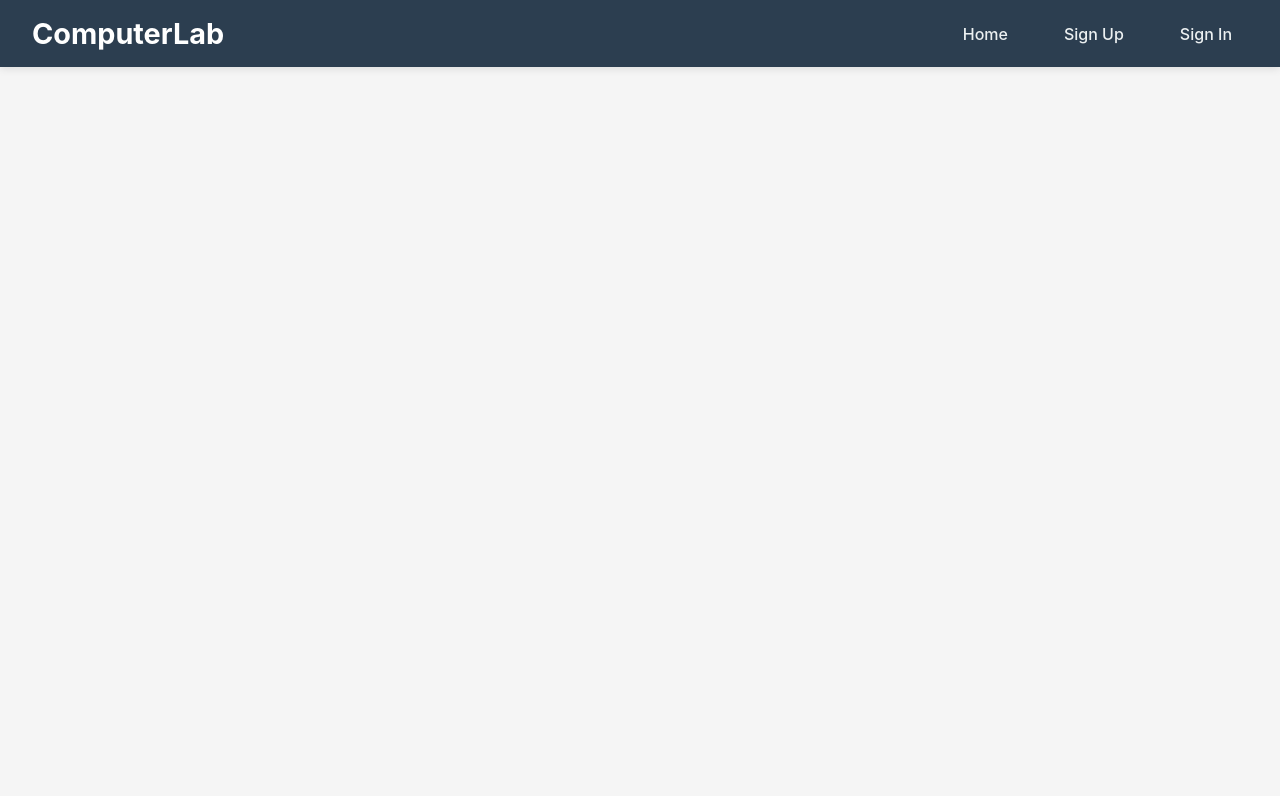
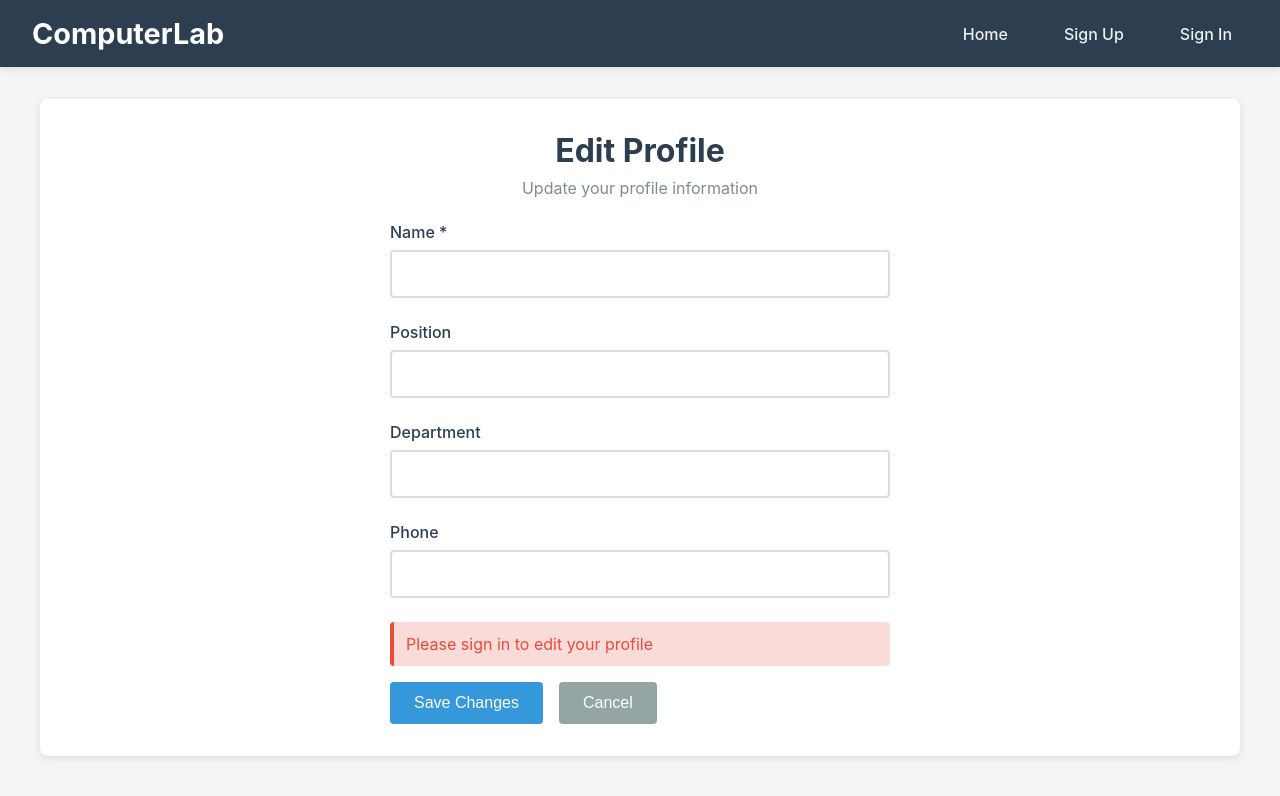
Before and after one commit to CallmeHenry/labkit, a React (Vite) app: page /profile/edit in a window 1280 px wide. Shown: the top 796 px of the page. Built offline with nearby package versions, Linux system fonts and the light colour scheme.

Commit message:
Add edit profile page with form validation

```diff
--- a/src/App.jsx
+++ b/src/App.jsx
@@ -10,6 +10,7 @@ import SearchDevice from './components/SearchDevice';
 import ListUsers from './components/ListUsers';
 import UserInfo from './components/UserInfo';
 import UserProfile from './components/UserProfile';
+import EditProfile from './components/EditProfile';
 
 function App() {
   const navigate = useNavigate();
@@ -87,6 +88,7 @@ function App() {
           <Route path="/users" element={<ListUsers />} />
           <Route path="/users/:id" element={<UserInfo />} />
           <Route path="/profile" element={<UserProfile />} />
+          <Route path="/profile/edit" element={<EditProfile />} />
         </Routes>
       </main>
     </>
--- /dev/null
+++ b/src/components/EditProfile.jsx
@@ -0,0 +1,147 @@
+import { useState, useEffect } from 'react';
+import { useNavigate } from 'react-router-dom';
+import { userAPI } from '../services/api';
+
+export default function EditProfile() {
+  const [formData, setFormData] = useState({
+    name: '',
+    position: '',
+    department: '',
+    phone: ''
+  });
+  const [loading, setLoading] = useState(true);
+  const [saving, setSaving] = useState(false);
+  const [error, setError] = useState('');
+  const navigate = useNavigate();
+
+  useEffect(() => {
+    fetchCurrentUser();
+  }, []);
+
+  const fetchCurrentUser = async () => {
+    try {
+      const userId = localStorage.getItem('userId');
+      if (!userId) {
+        setError('Please sign in to edit your profile');
+        setLoading(false);
+        return;
+      }
+
+      const data = await userAPI.getUserById(userId);
+      setFormData({
+        name: data.name || '',
+        position: data.position || '',
+        department: data.department || '',
+        phone: data.phone || ''
+      });
+      setLoading(false);
+    } catch (error) {
+      setError(error.message);
+      setLoading(false);
+    }
+  };
+
+  const handleChange = (e) => {
+    const { name, value } = e.target;
+    setFormData({
+      ...formData,
+      [name]: value
+    });
+  };
+
+  const handleSubmit = async (e) => {
+    e.preventDefault();
+    setError('');
+    setSaving(true);
+
+    try {
+      const userId = localStorage.getItem('userId');
+      await userAPI.updateUser(userId, formData);
+
+      // Update localStorage with new name
+      localStorage.setItem('userName', formData.name);
+
+      alert('Profile updated successfully!');
+      navigate('/profile');
+    } catch (error) {
+      setError(error.message);
+    } finally {
+      setSaving(false);
+    }
+  };
+
+  const handleCancel = () => {
+    navigate('/profile');
+  };
+
+  if (loading) {
+    return (
+      <div className="container">
+        <p>Loading...</p>
+      </div>
+    );
+  }
+
+  return (
+    <div className="container">
+      <div className="form-container">
+        <h2>Edit Profile</h2>
+        <p className="subtitle">Update your profile information</p>
+
+        <form onSubmit={handleSubmit}>
+          <div className="form-group">
+            <label>Name *</label>
+            <input
+              type="text"
+              name="name"
+              value={formData.name}
+              onChange={handleChange}
+              required
+            />
+          </div>
+
+          <div className="form-group">
+            <label>Position</label>
+            <input
+              type="text"
+              name="position"
+              value={formData.position}
+              onChange={handleChange}
+            />
+          </div>
+
+          <div className="form-group">
+            <label>Department</label>
+            <input
+              type="text"
+              name="department"
+              value={formData.department}
+              onChange={handleChange}
+            />
+          </div>
+
+          <div className="form-group">
+            <label>Phone</label>
+            <input
+              type="tel"
+              name="phone"
+              value={formData.phone}
+              onChange={handleChange}
+            />
+          </div>
+
+          {error && <p className="error">{error}</p>}
+
+          <div className="button-group">
+            <button type="submit" className="btn-primary" disabled={saving}>
+              {saving ? 'Saving...' : 'Save Changes'}
+            </button>
+            <button type="button" onClick={handleCancel} className="btn-secondary">
+              Cancel
+            </button>
+          </div>
+        </form>
+      </div>
+    </div>
+  );
+}
```
